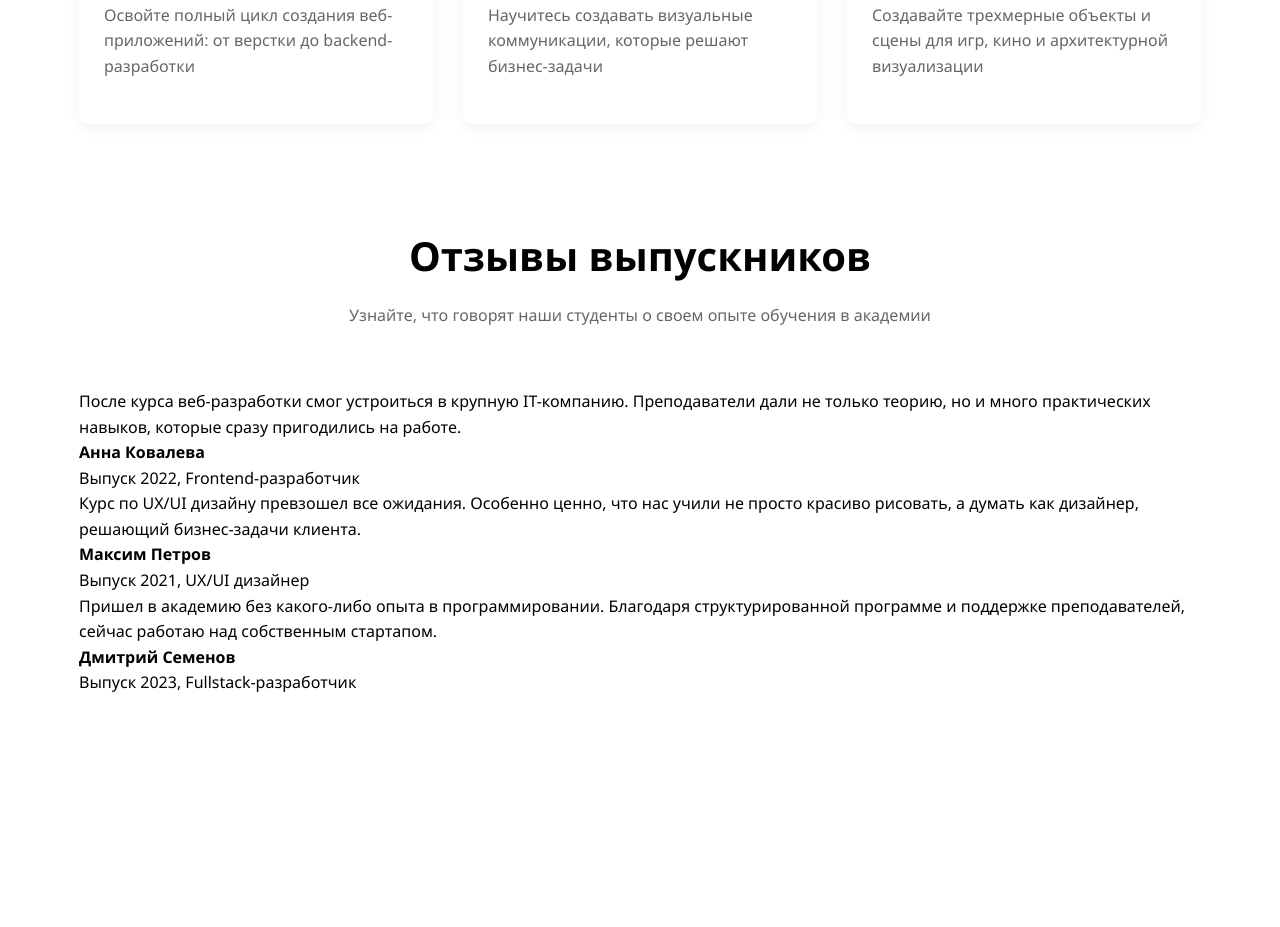
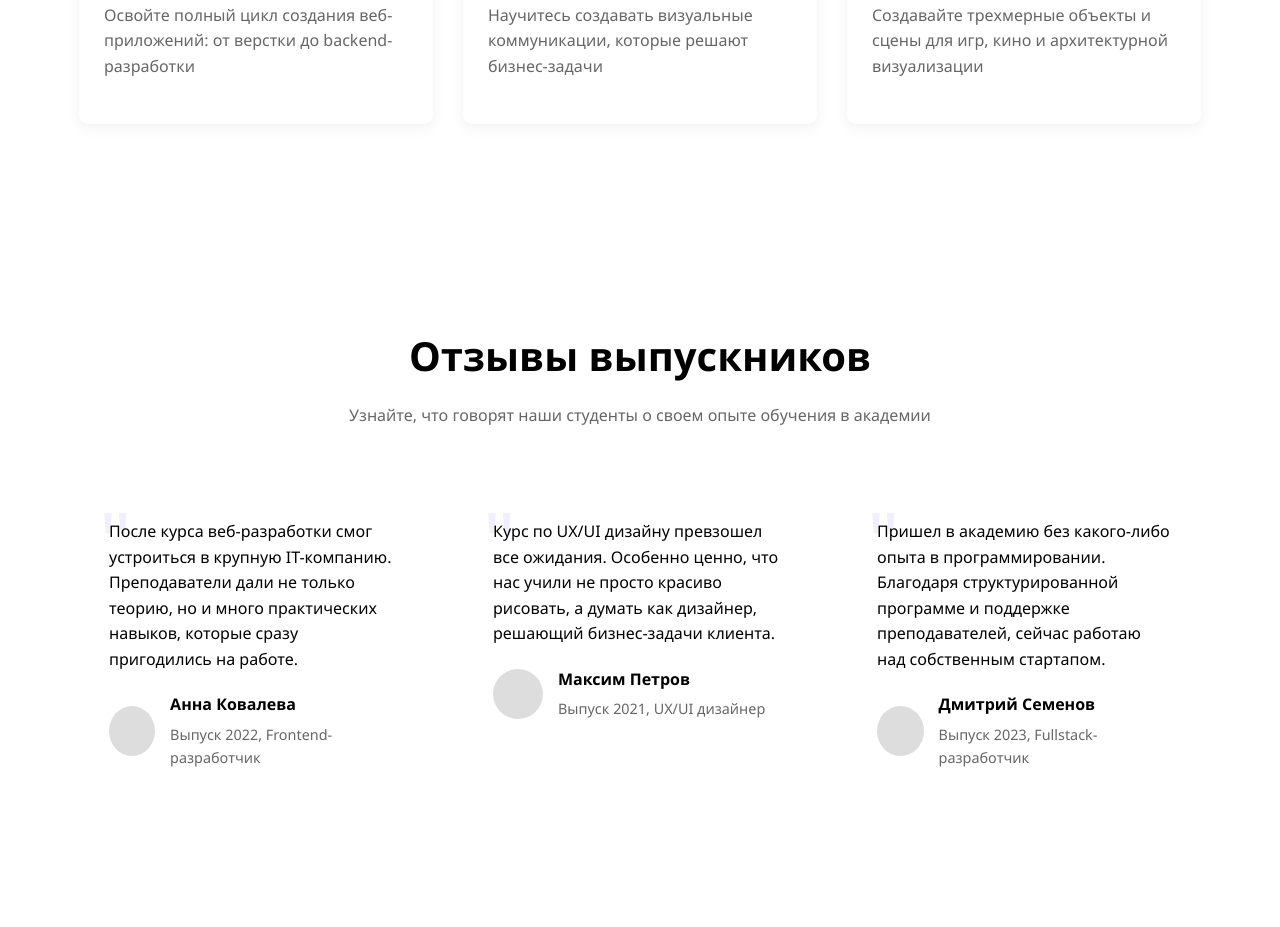
Before and after one commit to nasta0904/reklama, a plain HTML site: page index.html in a window 1280 px wide. Shown: the part 2214-3141 px from the top of the page. Drawn offline with Linux system fonts and the light colour scheme.

Commit message:
Update style.css

```diff
--- a/style.css
+++ b/style.css
@@ -37,7 +37,6 @@
         }
 
         /* Шапка сайта */
-              /* Шапка сайта */
         header {
             background: linear-gradient(135deg, #27ae60, #2ecc71);
             color: white;
@@ -48,8 +47,6 @@
             z-index: 1000;
             box-shadow: 0 2px 10px rgba(0,0,0,0.1);
         }
-
-
 
         .header-content {
             display: flex;
@@ -307,6 +304,62 @@
             font-size: 0.9rem;
         }
 
+    .testimonials {
+            padding: 100px 0;
+            background-color: white;
+        }
+
+        .testimonials-grid {
+            display: grid;
+            grid-template-columns: repeat(auto-fit, minmax(300px, 1fr));
+            gap: 30px;
+        }
+
+        .testimonial-card {
+            background-color: var(--light);
+            border-radius: 10px;
+            padding: 30px;
+            position: relative;
+        }
+
+        .testimonial-card::before {
+            content: '"';
+            font-size: 5rem;
+            color: rgba(108, 99, 255, 0.1);
+            position: absolute;
+            top: 10px;
+            left: 20px;
+            line-height: 1;
+        }
+
+        .testimonial-text {
+            margin-bottom: 20px;
+            position: relative;
+            z-index: 1;
+        }
+
+        .testimonial-author {
+            display: flex;
+            align-items: center;
+        }
+
+        .author-avatar {
+            width: 50px;
+            height: 50px;
+            border-radius: 50%;
+            background-color: #ddd;
+            margin-right: 15px;
+        }
+
+        .author-info h4 {
+            margin-bottom: 5px;
+        }
+
+        .author-info p {
+            color: #666;
+            font-size: 0.9rem;
+        }
+
 
         /* Секция CTA */
         .cta-section {
```
